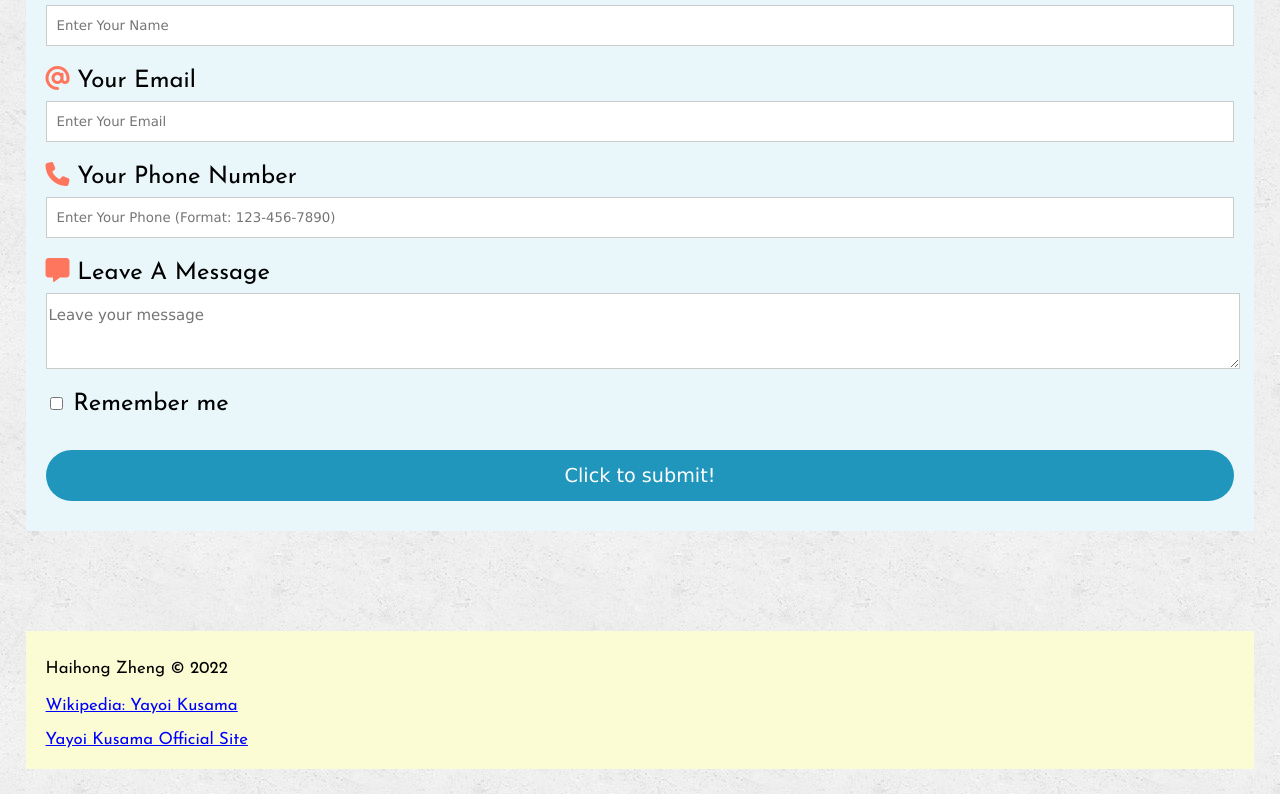
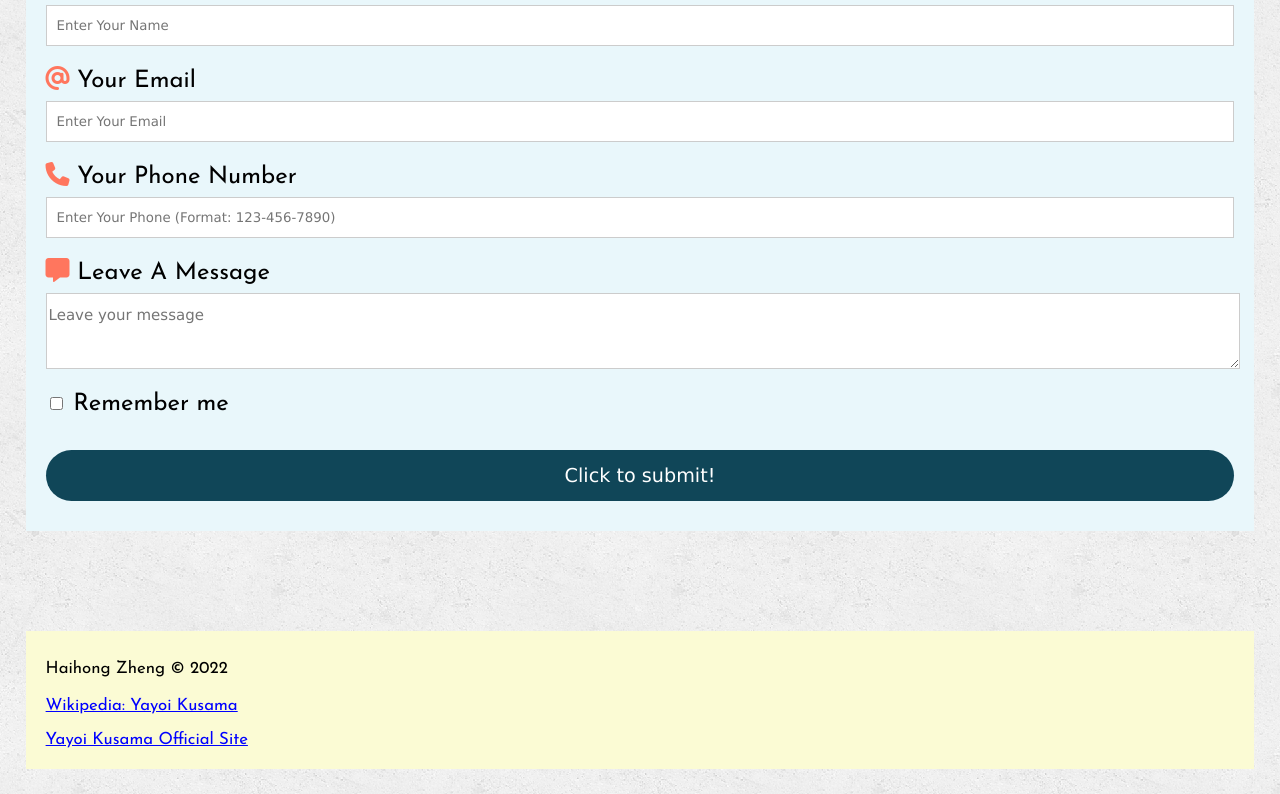
Before and after one commit to HaihongZheng001/mobile_view_checkpoint, a plain HTML site: page index.html in a window 1280 px wide. Shown: the part 1826-2620 px from the top of the page. Drawn offline with Linux system fonts and the light colour scheme.

Commit message:
Add files via upload

```diff
--- a/css/style.css
+++ b/css/style.css
@@ -195,7 +195,7 @@ input {
 
   input[type=submit] {
 	font-size: 80%;
-	background-color:rgb(33, 150, 189);
+	background-color:rgb(16, 70, 88);
 	color: white;
 	padding: 14px 20px;
 	margin-top: 20px;
```
